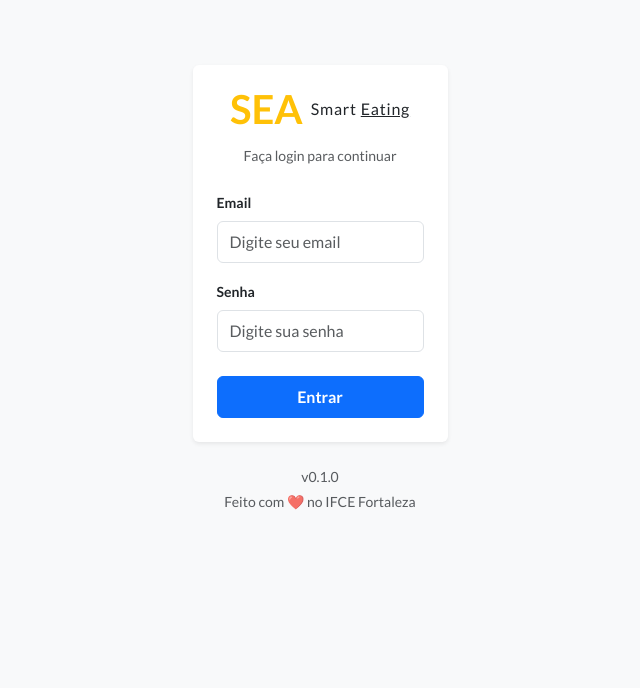
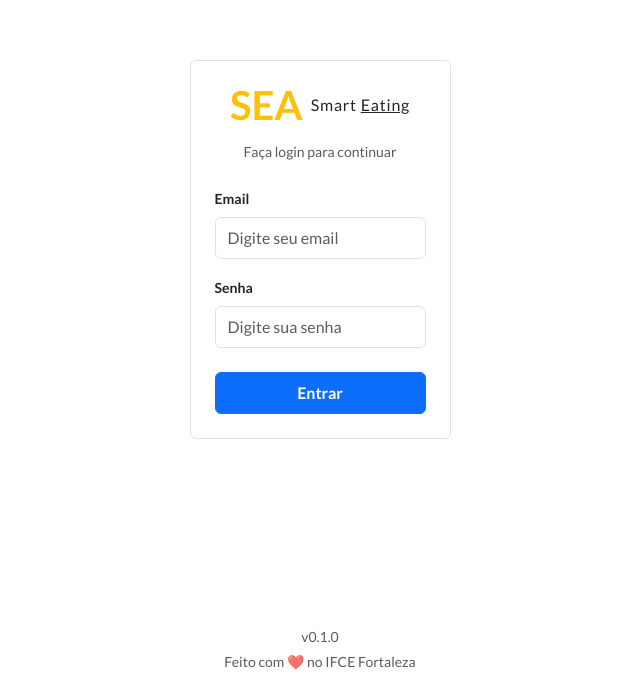
Before and after one commit to JaelysonM/sea-webapp, a React (Vite) app: page /login in a window 1280 px wide. Shown: the part 112-800 px from the top of the page, without its empty margins (320-960 px from the left). Built offline with nearby package versions, Linux system fonts and the light colour scheme; no server answers.

Commit message:
fix: Login design

```diff
--- a/src/pages/shared/Login/Login.tsx
+++ b/src/pages/shared/Login/Login.tsx
@@ -86,20 +86,20 @@ const Login: React.FC = () => {
   }
 
   return (
-    <Container className='min-vh-100 d-flex align-items-center justify-content-center bg-light'>
-      <Row className='w-100 justify-content-center'>
+    <div className='min-vh-100 d-flex flex-column'>
+      {/* Conteúdo principal centralizado */}
+      <div className='flex-grow-1 d-flex align-items-center justify-content-center'>
+        <Container>
+          <Row className='justify-content-center'>
             <Col xs={12} sm={8} md={6} lg={4} xl={3}>
-          <Card className='shadow-sm border-0'>
+              <Card className='border'>
                 <Card.Body className='p-4'>
-              {/* Logo e Título */}
                   <div className='text-center mb-4'>
                     <div className='mb-3 d-flex justify-content-center'>
                       <Logo />
                     </div>
                     <p className='text-muted small mb-0'>Faça login para continuar</p>
                   </div>
-
-              {/* Formulário */}
                   <Form onSubmit={handleSubmit(onSubmit)}>
                     {loginError && (
                       <Alert variant='danger' className='py-2 px-3 small'>
@@ -162,15 +162,17 @@ const Login: React.FC = () => {
                   </Form>
                 </Card.Body>
               </Card>
+            </Col>
+          </Row>
+        </Container>
+      </div>
 
-          {/* Footer */}
-          <div className='text-center mt-4'>
+      {/* Footer fixo na parte inferior */}
+      <div className='text-center py-3'>
         <p className='text-muted small mb-1'>v0.1.0</p>
         <p className='text-muted small mb-0'>Feito com ❤️ no IFCE Fortaleza</p>
       </div>
-        </Col>
-      </Row>
-    </Container>
+    </div>
   );
 };
 
```
Lines whose indentation alone changed are shown as unchanged.
